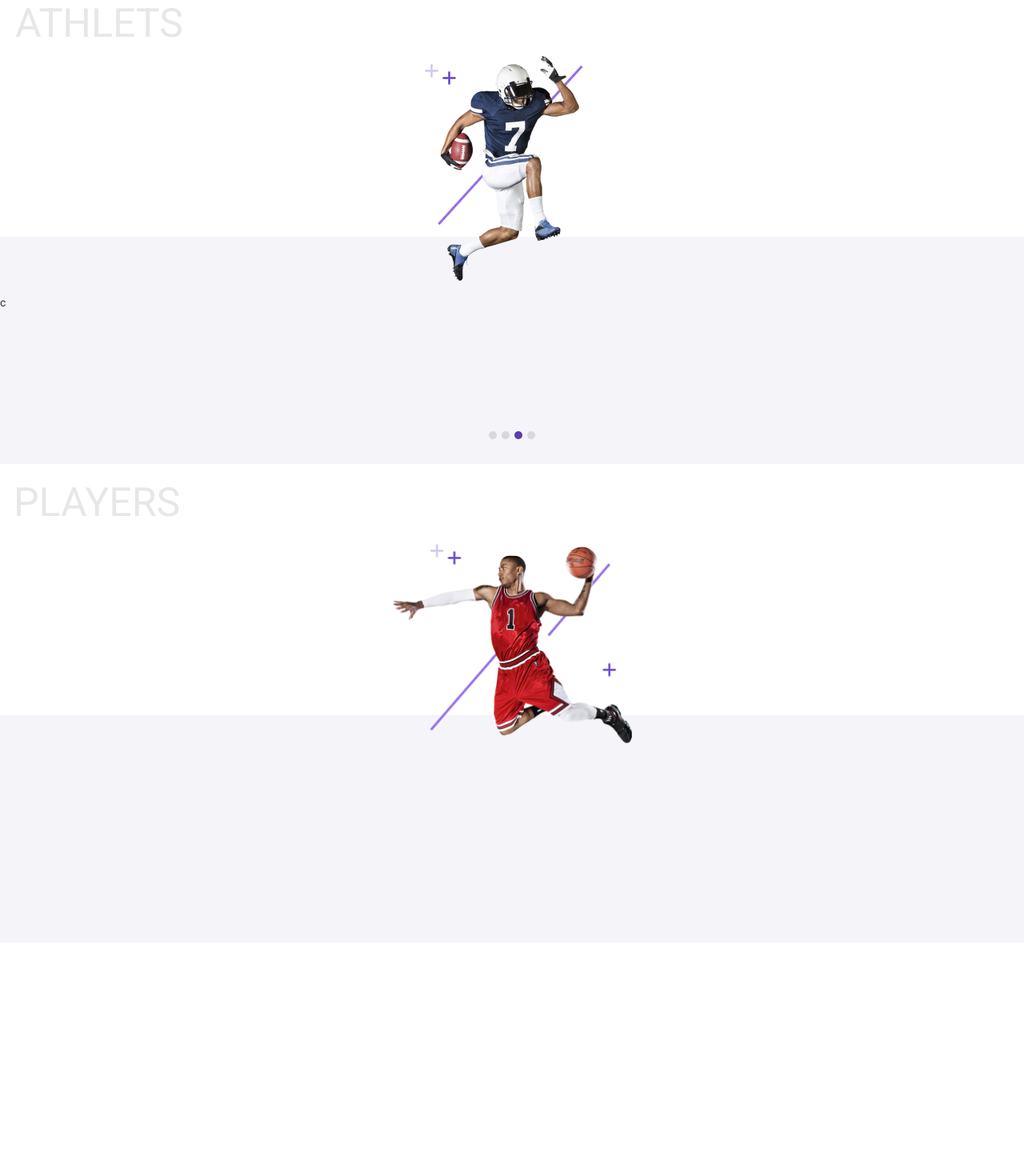
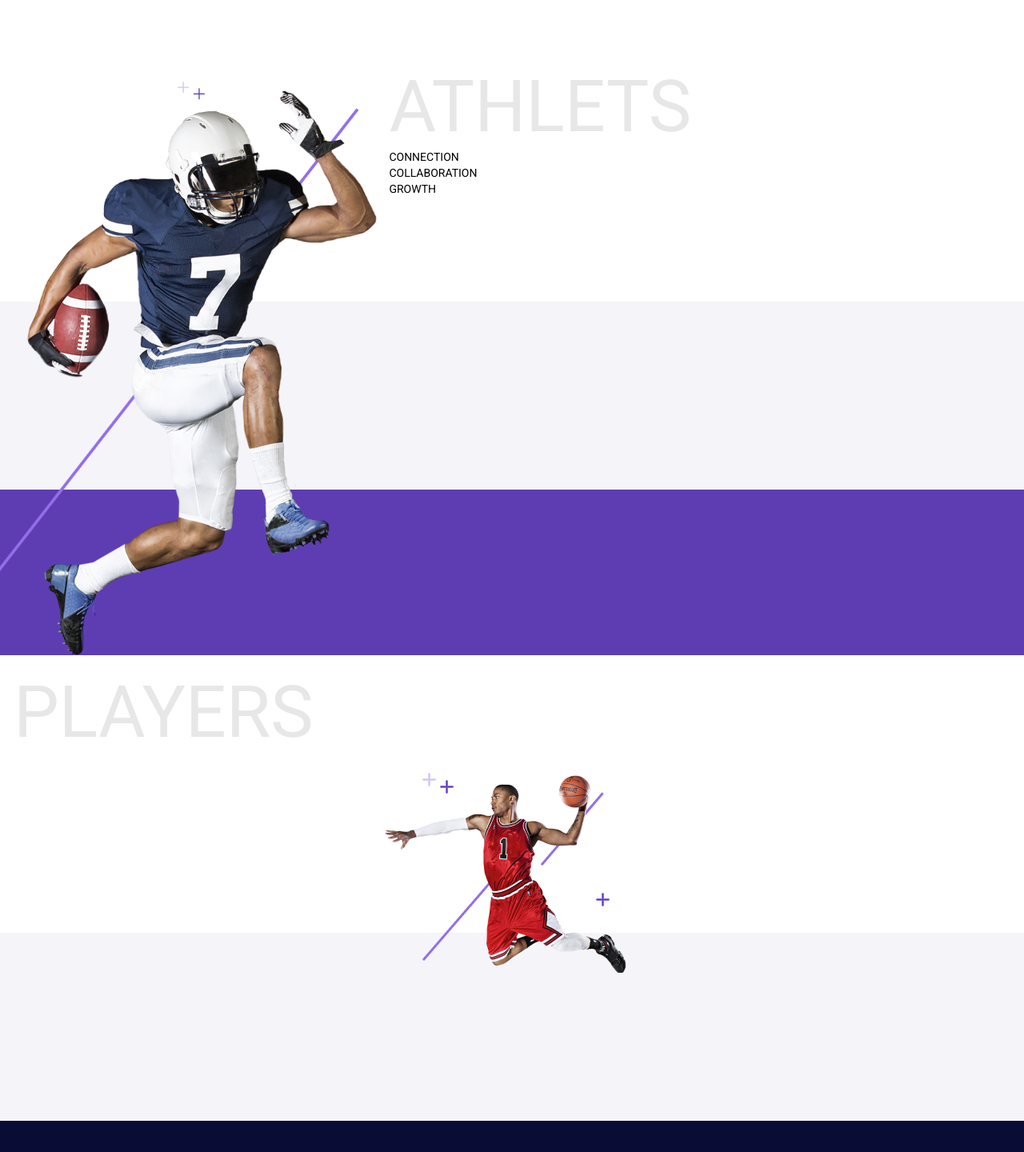
Before and after one commit to papob-boonpat/tri-petch, a React (Create React App) app: page / in a window 1280 px wide. Shown: the top 1440 px of the page at 80% size. Before the commit the page ends 1178 px from the top, so only its background shows below. Built offline with nearby package versions, Linux system fonts and the light colour scheme.

Commit message:
implement tablet version

```diff
--- a/src/App.module.scss
+++ b/src/App.module.scss
@@ -1,5 +1,7 @@
 .App {
-  // background-color: aqua;
+  .Background {
+    display: none;
+  }
 
   h1 {
     color: #e7e7e7;
@@ -19,15 +21,23 @@
       width: 100%;
       display: flex;
       justify-content: center;
+      position: relative;
 
-      img {
+      .Footballer {
         height: 281px;
+        width: 218px;
         margin-top: 11px;
+        background-image: url("./Assets/FootBaller_mobile.png");
+        background-repeat: no-repeat;
       }
     }
   }
 
   .Features {
+    display: none;
+  }
+
+  .FeaturesMobile {
     height: 284px;
     background-color: #f5f4f9;
     :global(.rs-carousel) {
@@ -37,13 +47,50 @@
     :global(.rs-carousel-toolbar) {
       bottom: 28px;
     }
+
     .Feature {
       margin-top: 72px;
       height: 200px;
+      padding-left: 19px;
+      padding-right: 2px;
 
       div:nth-child(1) {
         display: flex;
         align-items: center;
+      }
+
+      .Bullet {
+        display: flex;
+        flex-direction: column;
+        align-items: center;
+        justify-content: center;
+
+        div:nth-child(1) {
+          font-size: 14px;
+          line-height: 16px;
+        }
+
+        div:nth-last-child(1) {
+          margin-top: 2px;
+          height: 4px;
+          width: 17px;
+          border-radius: 999999px;
+          background-color: #603ebe;
+        }
+      }
+
+      .Title {
+        color: #c2c2c2;
+        font-size: 28px;
+        line-height: 32.81px;
+        margin-left: 9px;
+      }
+
+      .Detail {
+        font-size: 15px;
+        line-height: 18px;
+        margin-top: 24px;
+        letter-spacing: 0.4px;
       }
     }
   }
@@ -60,17 +107,96 @@
       display: flex;
       justify-content: center;
 
-      img {
-        height: 249px;
+      .Player {
+        height: 250px;
+        width: 320px;
+        background-image: url("./Assets/Players_mobile.png");
+        background-repeat: no-repeat;
         margin-top: 23px;
       }
     }
   }
 }
 
-@media screen and (min-width: 320px) {
+@media screen and (min-width: 481px) {
   .App {
-    // background-color: lightgreen;
+    h1 {
+      font-size: 90px;
+      line-height: 105px;
+    }
+    .FeaturesMobile {
+      display: none;
+    }
+
+    .Background {
+      position: absolute;
+      display: block;
+      width: 100%;
+      top: 0;
+      z-index: -1;
+
+      & > div:nth-child(1) {
+        height: 377px;
+      }
+      & > div:nth-child(2) {
+        height: 235px;
+        background-color: #f5f4f9;
+      }
+      & > div:nth-child(3) {
+        height: 207px;
+        background-color: #5e3db3;
+      }
+      & > div:nth-child(4) {
+        height: 347px;
+        background-color: #fff;
+      }
+      & > div:nth-child(5) {
+        height: 235px;
+        background-color: #f5f4f9;
+      }
+      & > div:nth-child(6) {
+        height: 207px;
+        background-color: #090c35;
+      }
+    }
+
+    .Features {
+      display: block;
+    }
+
+    .Athlete {
+      display: flex;
+
+      & > h1:nth-child(1) {
+        display: none;
+      }
+
+      .Features {
+        h1 {
+          margin-left: 0;
+          margin-top: 81px;
+        }
+      }
+
+      .FootBallerContainer {
+        max-width: 38%;
+        height: 819px;
+        overflow: hidden;
+        position: relative;
+
+        .Footballer {
+          position: absolute;
+          top: 0;
+          right: 0;
+          margin-top: 102px;
+          background-image: url("./Assets/FootBaller.png");
+          background-size: cover;
+          background-position: top 0 right -50px;
+          height: calc(100% - 102px);
+          width: 100%;
+        }
+      }
+    }
   }
 }
 
--- a/src/App.tsx
+++ b/src/App.tsx
@@ -1,40 +1,101 @@
 import { Carousel } from "rsuite";
 import classes from "./App.module.scss";
-import footballer from "./Assets/FootBaller_mobile.png";
-import players from "./Assets/Players_mobile.png";
 
 function App() {
+  const data = {
+    athletes: [
+      {
+        title: "CONNECTION",
+        detail:
+          "Connect with coaches directly, you can ping coaches to view profile.",
+      },
+      {
+        title: "COLLABORATION",
+        detail:
+          "Work with other student athletes to increase visability. When you share and like other players videos it will increase your visability as a player. This is the team work aspect to Surface 1.",
+      },
+      {
+        title: "GROWTH",
+        detail:
+          "Resources and tools for you to get better as a student Athelte. Access to training classes, tutor sessions, etc ",
+      },
+    ],
+    players: [
+      {
+        title: "CONNECTION",
+        detail:
+          "Connect with talented athlete directly, you can watch their skills through video showreels directly from Surface 1.",
+      },
+      {
+        title: "COLLABORATION",
+        detail:
+          "Work with recruiter to increase your chances of finding talented athlete.",
+      },
+      {
+        title: "GROWTH",
+        detail: "Save your time, recruit proper athlets for your team.",
+      },
+    ],
+  };
   return (
     <div className={classes.App}>
+      <div className={classes.Background}>
+        <div></div>
+        <div></div>
+        <div></div>
+        <div></div>
+        <div></div>
+        <div></div>
+      </div>
       <div className={classes.Athlete}>
         <h1>ATHLETS</h1>
         <div className={classes.FootBallerContainer}>
-          <img src={footballer} alt="footballer_image" />
+          <div className={classes.Footballer}></div>
         </div>
         <div className={classes.Features}>
-          <Carousel autoplay autoplayInterval={2000}>
-            <div className={classes.Feature}>
-              <div>
-                <div>01</div>
-                <div>CONNECTION</div>
+          <h1>ATHLETS</h1>
+          {data.athletes.map((feature, i) => (
+            <div key={feature.title}>{feature.title}</div>
+          ))}
+        </div>
+        <div className={classes.FeaturesMobile}>
+          <Carousel>
+            {data.athletes.map((feature, i) => (
+              <div key={feature.title} className={classes.Feature}>
+                <div>
+                  <div className={classes.Bullet}>
+                    <div>{`0${++i}`}</div>
+                    <div></div>
+                  </div>
+                  <div className={classes.Title}>{feature.title}</div>
+                </div>
+                <div className={classes.Detail}>{feature.detail}</div>
               </div>
-              <div>
-                Connect with coaches directly, you can ping coaches to view
-                profile.
-              </div>
-            </div>
-            <div className={classes.Feature}>b</div>
-            <div className={classes.Feature}>c</div>
-            <div className={classes.Feature}>d</div>
+            ))}
           </Carousel>
         </div>
       </div>
       <div className={classes.Players}>
         <h1>PLAYERS</h1>
         <div className={classes.PlayersContainer}>
-          <img src={players} alt="players_image" />
+          <div className={classes.Player}></div>
         </div>
-        <div className={classes.Features}></div>
+        <div className={classes.FeaturesMobile}>
+          <Carousel>
+            {data.players.map((feature, i) => (
+              <div key={feature.title} className={classes.Feature}>
+                <div>
+                  <div className={classes.Bullet}>
+                    <div>{`0${++i}`}</div>
+                    <div></div>
+                  </div>
+                  <div className={classes.Title}>{feature.title}</div>
+                </div>
+                <div className={classes.Detail}>{feature.detail}</div>
+              </div>
+            ))}
+          </Carousel>
+        </div>
       </div>
     </div>
   );
--- a/src/index.css
+++ b/src/index.css
@@ -11,6 +11,7 @@ body {
   --rs-carousel-bg: transparent;
   --rs-carousel-indicator: #d8d8d8;
   --rs-carousel-indicator-active: #5c3caf;
+  --rs-text-primary: #000;
 }
 
 code {
```
Also changed, not shown: src/Assets/FootBaller.png (added).
